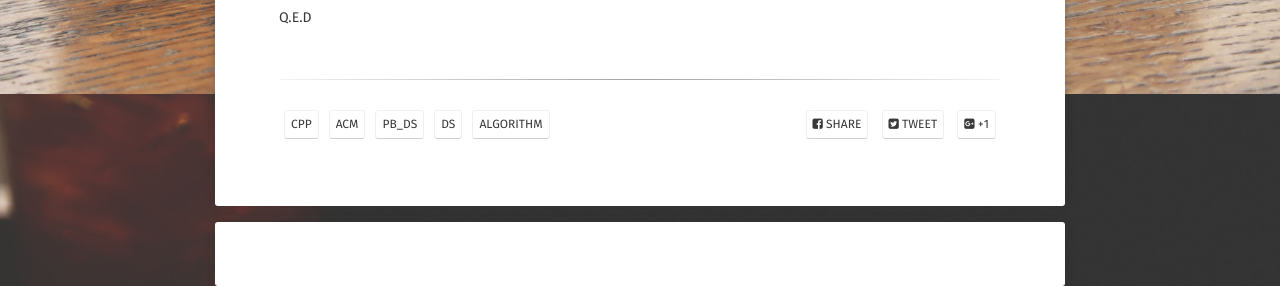
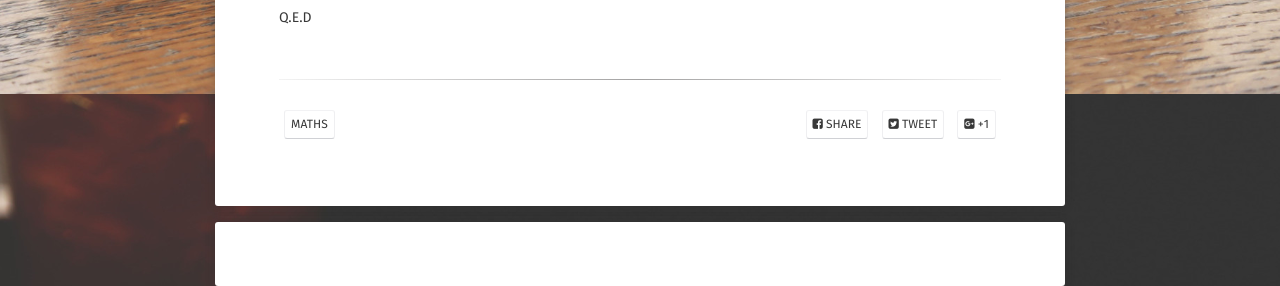
Before and after one commit to Yestercafe/Yestercafe.github.io, a Jekyll site: the page built from _posts/2019-05-12-实分析第二章练习.md, in a window 1280 px wide. Shown: the part 806-1092 px from the top of the page. Built offline with Jekyll 4.4.1, drawn with Linux system fonts in a browser that asks for light colours; some web fonts are replaced; formulas are drawn with MathJax 3; comment, search, counter and statistics services are not loaded.

Commit message:
Fix 实分析第二章习题 tag

```diff
--- a/_posts/2019-05-12-实分析第二章练习.md
+++ b/_posts/2019-05-12-实分析第二章练习.md
@@ -4,11 +4,7 @@ title:  "实分析第二章练习"
 date:   2019-05-12
 excerpt: "陶.实分析 第二章 所有思考题 练习题 的尝试解题，顺带LaTex的测试"
 tag:
-- cpp
-- acm
-- pb_ds
-- DS
-- algorithm
+- maths
 comments: true
 ---
 ## 2.2 加法
```
